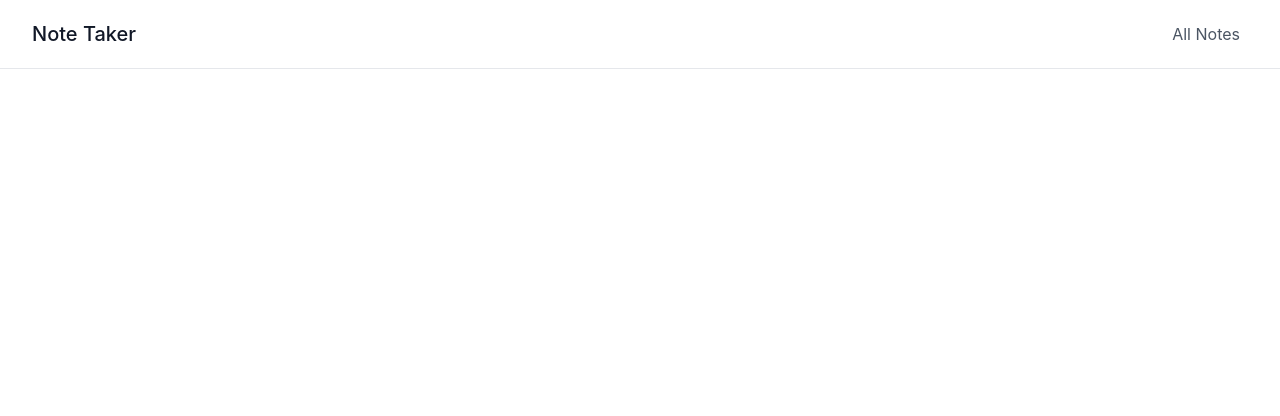
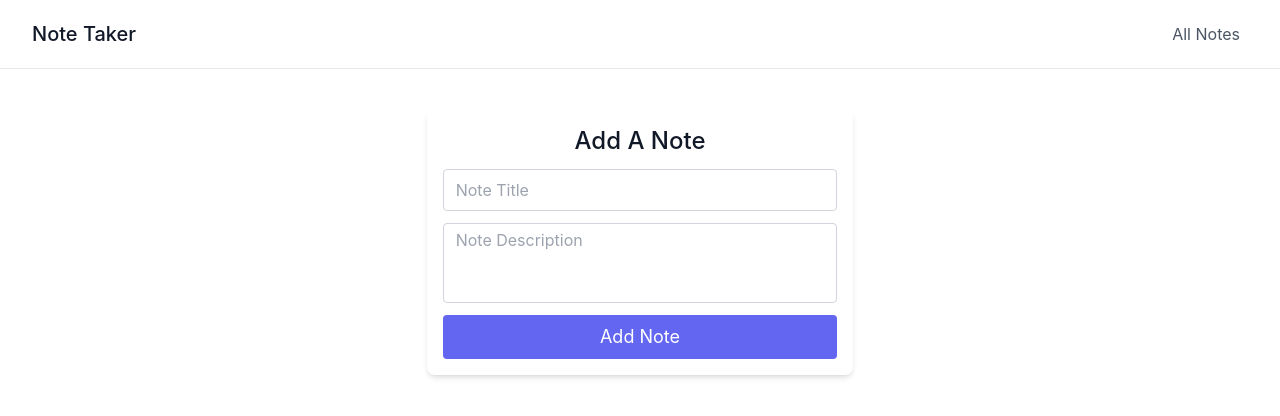
Before and after one commit to habib-sc/note-taker-client, a React (Create React App) app: page / in a window 1280 px wide. Shown: the top 416 px of the page. Built offline with nearby package versions, Linux system fonts and the light colour scheme.

Commit message:
Add note UI

```diff
--- a/src/App.js
+++ b/src/App.js
@@ -1,10 +1,12 @@
 import './App.css';
 import Header from './components/Header/Header';
+import Home from './components/Home/Home';
 
 function App() {
   return (
     <div className="App">
       <Header></Header>
+      <Home></Home>
     </div>
   );
 }
--- /dev/null
+++ b/src/components/AddNote/AddNote.js
@@ -0,0 +1,17 @@
+
+const AddNote = () => {
+    return (
+        <div className="mt-10">
+            <form>
+                <div class="lg:w-1/3 md:w-1/2 bg-white rounded-lg p-4 flex flex-col mx-auto w-full mt-10 md:mt-0 relative shadow-md">
+                    <h2 class="text-gray-900 text-lg md:text-2xl mb-3 text-center font-medium title-font">Add A Note</h2>
+                    <input type="text" name="title" placeholder="Note Title" class="w-full mb-3 bg-white rounded border border-gray-300 focus:border-indigo-500 focus:ring-2 focus:ring-indigo-200 text-base outline-none text-gray-700 py-1 px-3 leading-8 transition-colors duration-200 ease-in-out"/>
+                    <textarea name="description" placeholder="Note Description" class="w-full mb-3 bg-white rounded border border-gray-300 focus:border-indigo-500 focus:ring-2 focus:ring-indigo-200 h-20 text-base outline-none text-gray-700 py-1 px-3 resize-none leading-6 transition-colors duration-200 ease-in-out"></textarea>
+                    <button class="text-white bg-indigo-500 border-0 py-2 px-6 focus:outline-none hover:bg-indigo-600 rounded text-lg">Add Note</button>
+                </div>
+            </form>
+        </div>
+    );
+};
+
+export default AddNote;
--- /dev/null
+++ b/src/components/Home/Home.js
@@ -0,0 +1,11 @@
+import AddNote from "../AddNote/AddNote";
+
+const Home = () => {
+    return (
+        <div>
+            <AddNote></AddNote>
+        </div>
+    );
+};
+
+export default Home;
--- /dev/null
+++ b/src/components/NoteCard/NoteCard.js
@@ -0,0 +1,10 @@
+
+const NoteCard = () => {
+    return (
+        <div>
+            Note Card
+        </div>
+    );
+};
+
+export default NoteCard;
```
